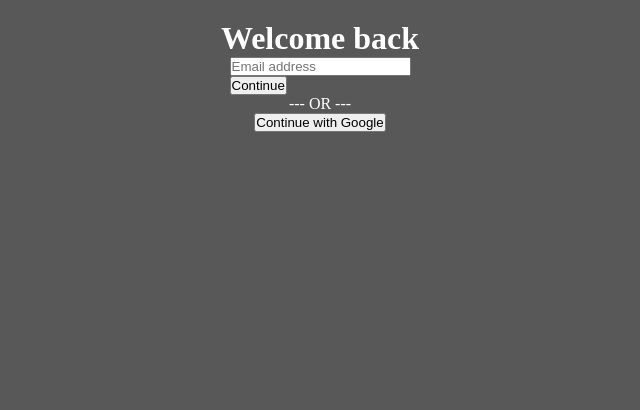
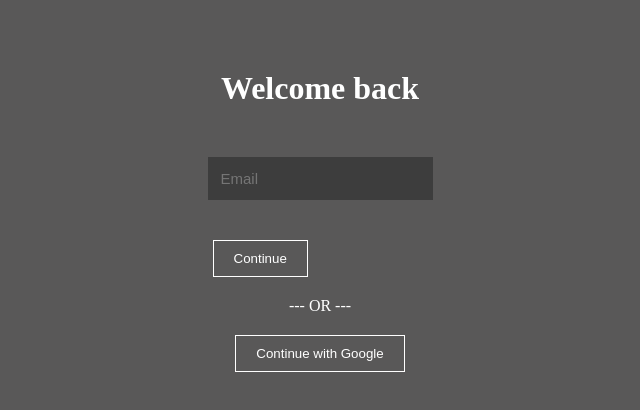
Before and after one commit to shim369/Nextjs-Rails-CrudApp, a Next.js app in the folder blog_client/: page /login in a window 1280 px wide. Shown: the top 410 px of the page, without its empty margins (320-960 px from the left). Built offline with nearby package versions, Linux system fonts and the light colour scheme.

Commit message:
update css

```diff
--- a/blog_client/src/pages/login.tsx
+++ b/blog_client/src/pages/login.tsx
@@ -70,7 +70,7 @@ const EmailInputForm: React.FC<EmailInputFormProps> = ({ handleEmailSubmit, emai
     <div><input
       name='email'
       type='email'
-      placeholder='Email address'
+      placeholder='Email'
       value={email}
       onChange={(e) => setEmail(e.target.value)}
     /></div>
--- a/blog_client/src/styles/Home.module.css
+++ b/blog_client/src/styles/Home.module.css
@@ -68,6 +68,7 @@
 
 .pageTitle {
     text-align: center;
+    margin: 50px 0 30px;
 }
 
 .logoutButton {
@@ -79,4 +80,5 @@
     flex-direction: column;
     align-items: center;
     justify-content: center;
+    text-align: center;
 }
--- a/blog_client/src/styles/globals.css
+++ b/blog_client/src/styles/globals.css
@@ -33,3 +33,26 @@ main {
     align-items: center;
     justify-content: center;
 }
+
+input, textarea {
+    color: #fff;
+    background: #3d3d3d;
+    font-size: 15px;
+    transition: all .3s;
+    padding: 13px;
+    width: 100%;
+    border: none;
+    margin: 20px 0;
+    font-weight: 400;
+}
+
+button {
+    color: #fff;
+    border: 1px solid #fff;
+    padding: 10px 20px;
+    margin: 20px 5px;
+    display: inline-block;
+    transition: all .5s ease;
+    background: transparent;
+    cursor: pointer;
+}
```
